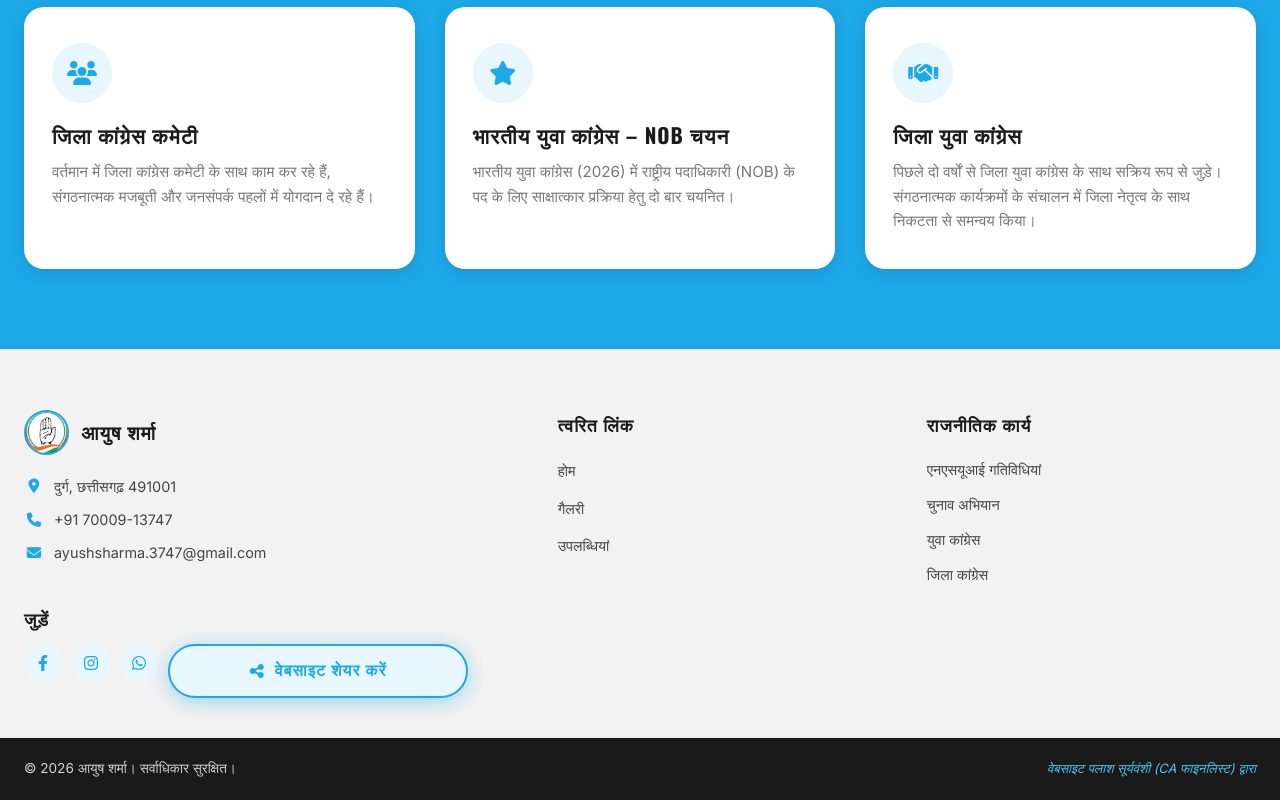
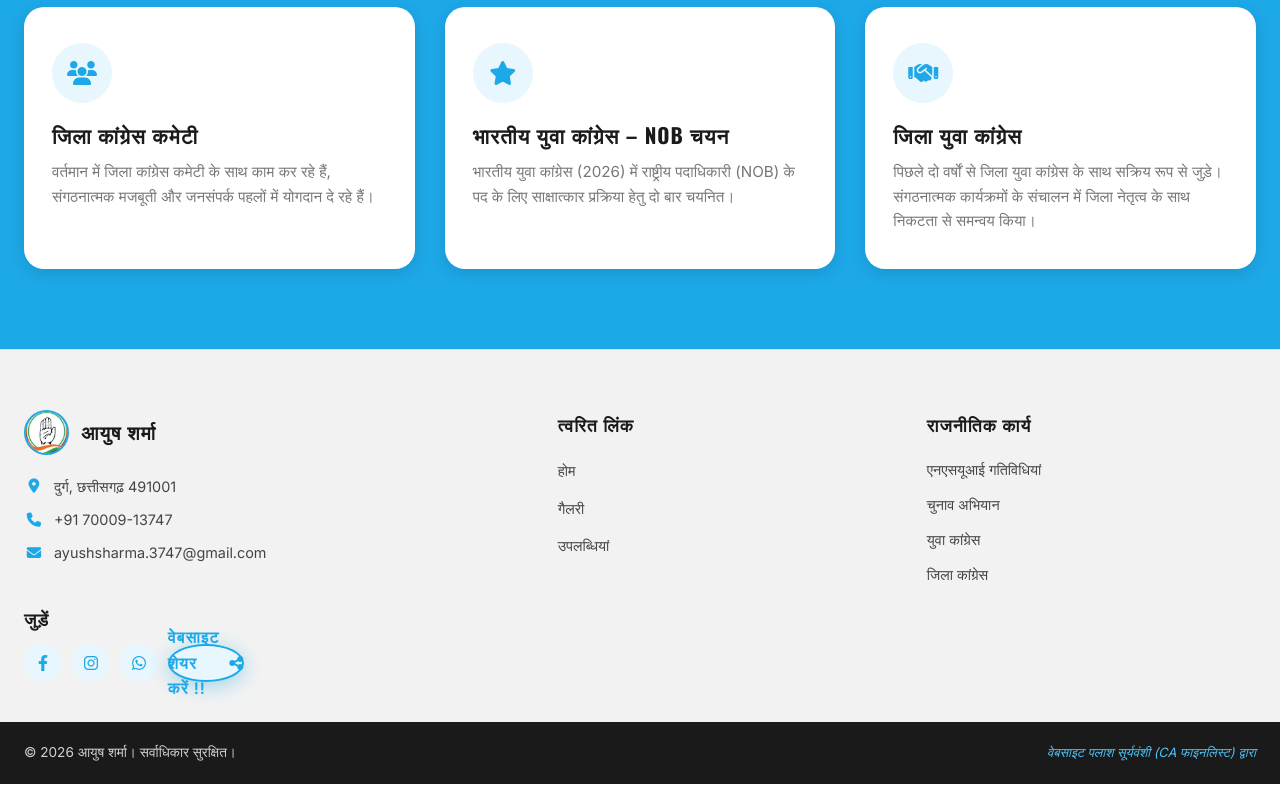
Before and after one commit to ayushsharma1710/ayushsharma1710.github.io, a website: page index.html in a window 1280 px wide. Shown: the part 2218-3018 px from the top of the page. Drawn offline with nearby package versions, Linux system fonts and the light colour scheme.

Commit message:
Update share button link in index.html

```diff
--- a/index.html
+++ b/index.html
@@ -449,8 +449,8 @@
                             <a href="https://wa.me/917000913747" target="_blank" rel="noopener noreferrer" aria-label="WhatsApp">
                                 <i class="fab fa-whatsapp"></i>
                             </a>
-                            <a href="#" class="share-btn" onclick="shareWebsite(); return false;">
-                                <i class="fas fa-share-alt"></i> वेबसाइट शेयर करें
+                            <a href="https://ayushsharma1710.github.io" class="cta-button">वेबसाइट शेयर करें !!
+                                <i class="fas fa-share-alt"></i></a>
                             </a>
                         </div>
                     </div>
```
